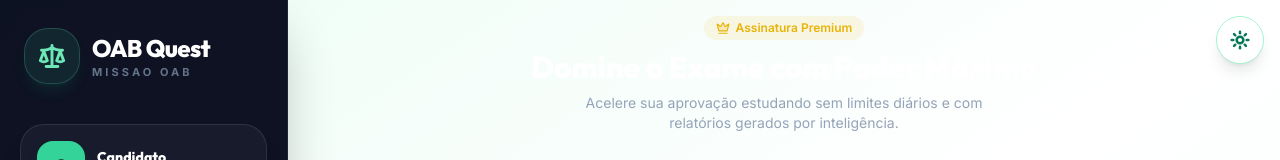
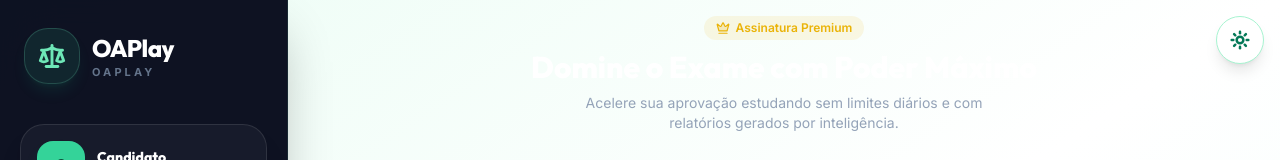
Before and after one commit to elmikha33/oab-app, a Next.js app: page /premium in a window 1280 px wide. Shown: the top 160 px of the page. Built offline with nearby package versions, Linux system fonts and the light colour scheme.

Commit message:
corrige metadata OAPlay

```diff
--- a/app/layout.tsx
+++ b/app/layout.tsx
@@ -1,5 +1,6 @@
 import './globals.css';
 import type { Metadata, Viewport } from 'next';
+import type { ReactNode } from 'react';
 import ThemeProvider from '@/app/ThemeProvider';
 import LayoutShell from '@/components/LayoutShell';
 import { GameStateProvider } from '@/context/GameStateContext';
@@ -12,10 +13,10 @@ export const viewport: Viewport = {
 
 export const metadata: Metadata = {
   title: {
-    default: 'OAPlay - Sua aprova??o expressa!!',
+    default: 'OAPlay',
     template: '%s | OAPlay',
   },
-  description: 'Quest?es OAB gamificadas para voc? estudar, jogar, evoluir e acelerar sua aprova??o.',
+  description: 'Questoes OAB gamificadas para estudar, jogar, evoluir e acelerar sua aprovacao.',
   applicationName: 'OAPlay',
   appleWebApp: {
     capable: true,
@@ -31,8 +32,8 @@ export const metadata: Metadata = {
     apple: [{ url: '/oaplay-icon-180.png', sizes: '180x180', type: 'image/png' }],
   },
   openGraph: {
-    title: 'OAPlay - Sua aprova??o expressa!!',
-    description: 'Quest?es OAB gamificadas para voc? estudar, jogar, evoluir e ser aprovado.',
+    title: 'OAPlay',
+    description: 'Questoes OAB gamificadas para estudar, jogar, evoluir e ser aprovado.',
     type: 'website',
     locale: 'pt_BR',
     images: [
@@ -40,14 +41,14 @@ export const metadata: Metadata = {
         url: '/oaplay-og-image.png',
         width: 1200,
         height: 630,
-        alt: 'OAPlay - Sua aprova??o expressa!!',
+        alt: 'OAPlay',
       },
     ],
   },
   twitter: {
     card: 'summary_large_image',
-    title: 'OAPlay - Sua aprova??o expressa!!',
-    description: 'Quest?es OAB gamificadas para voc? estudar, jogar, evoluir e ser aprovado.',
+    title: 'OAPlay',
+    description: 'Questoes OAB gamificadas para estudar, jogar, evoluir e ser aprovado.',
     images: ['/oaplay-og-image.png'],
   },
 };
@@ -55,7 +56,7 @@ export const metadata: Metadata = {
 export default function RootLayout({
   children,
 }: {
-  children: React.ReactNode;
+  children: ReactNode;
 }) {
   return (
     <html lang="pt-BR" suppressHydrationWarning>
--- a/app/premium/page.tsx
+++ b/app/premium/page.tsx
@@ -92,7 +92,7 @@ export default function PremiumPage() {
           <div className="space-y-2">
             <h1 className="font-heading text-3xl font-extrabold text-white">SUA CONTA AGORA É PREMIUM!</h1>
             <p className="mx-auto max-w-md text-sm text-slate-400">
-              Parabéns, {user.nome}! Você desbloqueou o poder total do <strong className="text-white">Legl</strong>.
+              Parabéns, {user.nome}! Você desbloqueou o poder total do <strong className="text-white">OAPlay</strong>.
             </p>
           </div>
           <Link
--- a/components/Sidebar.tsx
+++ b/components/Sidebar.tsx
@@ -48,11 +48,11 @@ export default function Sidebar() {
 
         <div>
           <h1 className="font-heading text-2xl font-black tracking-tight text-white">
-            OAB Quest
+            OAPlay
           </h1>
 
           <p className="text-[11px] font-black uppercase tracking-[0.28em] text-slate-500">
-            Missao OAB
+            OAPlay
           </p>
         </div>
 
```
Also changed, not shown: components/LayoutShell.tsx (line endings or trailing spaces).
